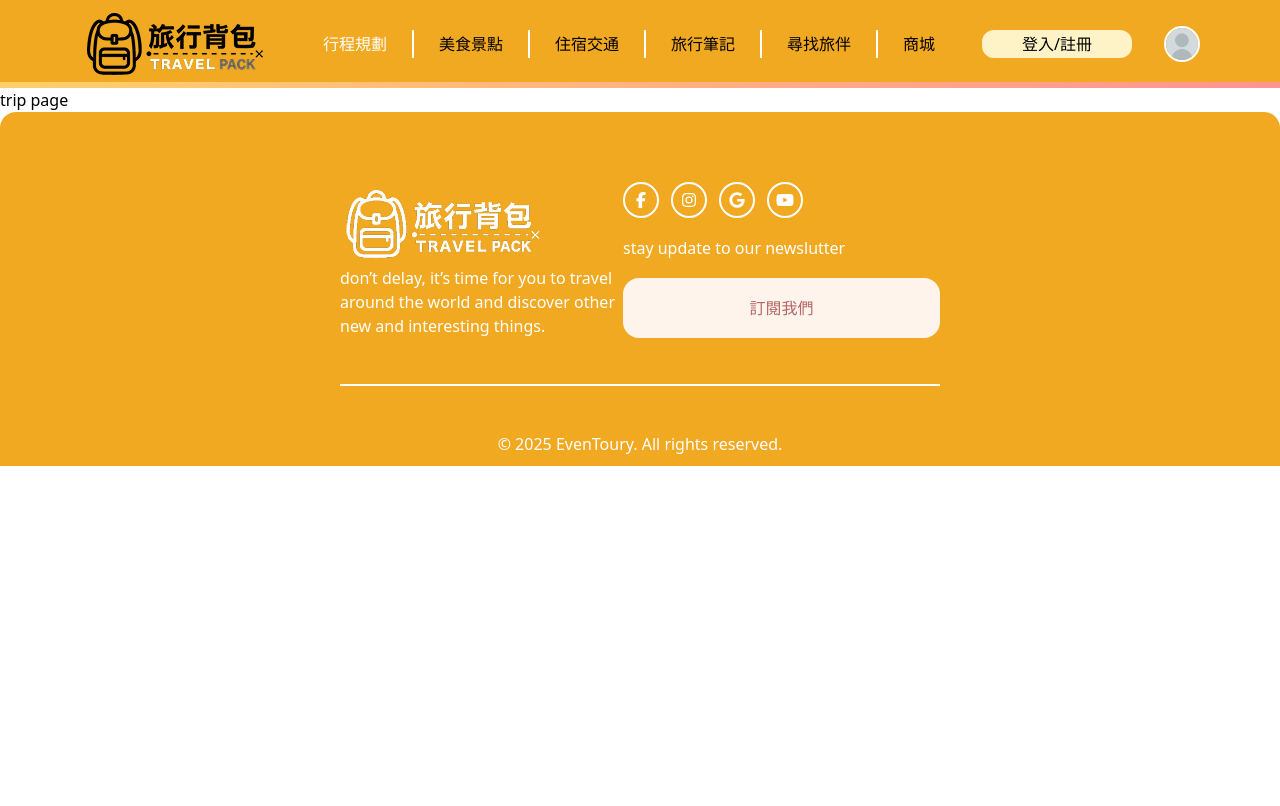
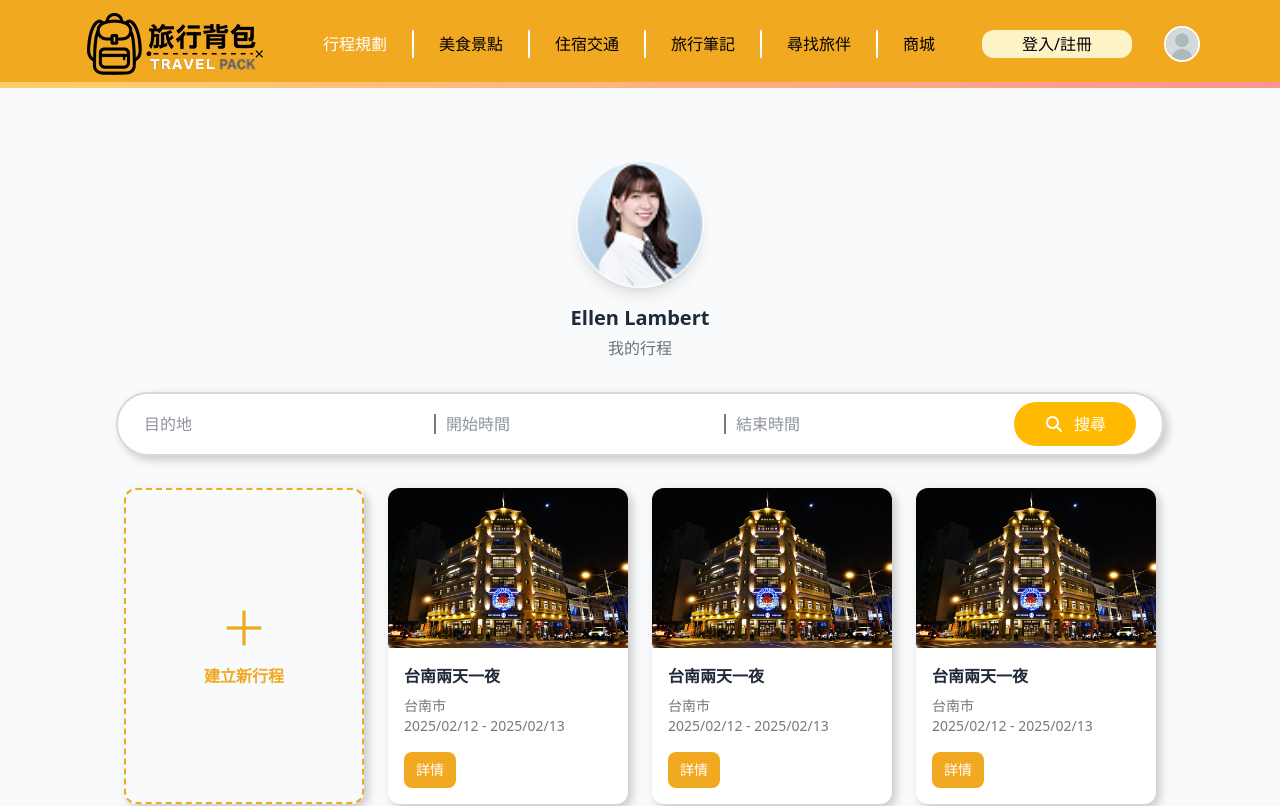
Before and after one commit to jetp02-25-team-a/frontend, a Next.js app: page /trip in a window 1280 px wide. Shown: the top 806 px of the page. Built offline with nearby package versions, Linux system fonts and the light colour scheme.

Commit message:
trip首頁與安裝react-datepicker套件

```diff
--- /dev/null
+++ b/app/trip/_components/TripCard.tsx
@@ -0,0 +1,27 @@
+interface TripCardProps {
+  title: string;
+  location: string;
+  date: string;
+  image: string;
+}
+
+export default function TripCard({
+  title,
+  location,
+  date,
+  image,
+}: TripCardProps) {
+  return (
+    <div className="bg-white rounded-xl overflow-hidden transition customize_shadow hover:customize_shadow hover:scale-[1.02]">
+      <img src={image} alt={title} className="h-40 w-full object-cover" />
+      <div className="p-4">
+        <h3 className="font-bold mb-2">{title}</h3>
+        <p className="text-sm customize_text_gray">{location}</p>
+        <p className="text-sm customize_text_gray mb-4">{date}</p>
+        <button className="yellow-orange text-white px-3 py-2 rounded-lg text-sm hover:opacity-90 transition">
+          詳情
+        </button>
+      </div>
+    </div>
+  );
+}
--- /dev/null
+++ b/app/trip/_components/TripFilter.tsx
@@ -0,0 +1,68 @@
+'use client';
+
+import { useState } from 'react';
+import DatePicker, { registerLocale } from 'react-datepicker';
+import { zhTW } from 'date-fns/locale';
+import 'react-datepicker/dist/react-datepicker.css';
+import { FontAwesomeIcon } from '@fortawesome/react-fontawesome';
+import { faSearch } from '@fortawesome/free-solid-svg-icons';
+
+// 登記中文語系
+registerLocale('zh-TW', zhTW);
+
+export default function TripFilter() {
+  const [startDate, setStartDate] = useState<Date | null>(null);
+  const [endDate, setEndDate] = useState<Date | null>(null);
+
+  return (
+    <div className="border-2 border-[#D9D9D9] bg-white rounded-full w-[1048px] h-[64px] customize_shadow flex items-center justify-between px-[26px] py-[20px]">
+      {/* 目的地 */}
+      <div className="flex items-center w-[200px] justify-between">
+        <input
+          type="text"
+          placeholder="目的地"
+          className="focus:outline-none w-full"
+        />
+      </div>
+
+      {/* 開始日期 */}
+      <div className="flex items-center w-[200px] gap-[10px]">
+        <div className="customize_gray h-[20px] w-[2px]"></div>
+        <DatePicker
+          locale="zh-TW"
+          selected={startDate}
+          onChange={(date) => setStartDate(date)}
+          selectsStart
+          startDate={startDate}
+          endDate={endDate}
+          placeholderText="開始時間"
+          dateFormat="yyyy/MM/dd"
+          className="focus:outline-none w-[100px]"
+        />
+      </div>
+
+      {/* 結束日期 */}
+      <div className="flex items-center w-[200px] gap-[10px]">
+        <div className="customize_gray h-[20px] w-[2px]"></div>
+        <DatePicker
+          locale="zh-TW"
+          selected={endDate}
+          onChange={(date) => setEndDate(date)}
+          selectsEnd
+          startDate={startDate}
+          endDate={endDate}
+          minDate={startDate}
+          placeholderText="結束時間"
+          dateFormat="yyyy/MM/dd"
+          className="focus:outline-none w-[100px]"
+        />
+      </div>
+
+      {/* 搜尋按鈕 */}
+      <button className="bg-amber-400 text-white px-[30px] py-[10px] flex justify-center items-center gap-[10px] rounded-full">
+        <FontAwesomeIcon icon={faSearch} />
+        搜尋
+      </button>
+    </div>
+  );
+}
--- /dev/null
+++ b/app/trip/_components/TripProfile.tsx
@@ -0,0 +1,19 @@
+interface TripProfileProps {
+  name: string;
+}
+
+export default function TripProfile({ name }: TripProfileProps) {
+  return (
+    <div className="text-center">
+      <div className="w-32 h-32 mx-auto rounded-full overflow-hidden shadow-lg mb-4">
+        <img
+          src="/avatar.png"
+          alt="User"
+          className="object-cover w-full h-full"
+        />
+      </div>
+      <h2 className="text-xl font-semibold">{name}</h2>
+      <p className="text-gray-500 mt-1">我的行程</p>
+    </div>
+  );
+}
--- /dev/null
+++ b/app/trip/layout.tsx
@@ -0,0 +1,12 @@
+// app/trip/layout.tsx
+export default function TripLayout({
+  children,
+}: {
+  children: React.ReactNode;
+}) {
+  return (
+    <div className="min-h-screen bg-gray-50 text-gray-800">
+      <main className="container mx-auto px-4 py-8">{children}</main>
+    </div>
+  );
+}
--- a/app/trip/page.tsx
+++ b/app/trip/page.tsx
@@ -1,9 +1,106 @@
 'use client';
 
+import { useEffect, useState } from 'react';
+import TripProfile from './_components/TripProfile';
+import TripFilter from './_components/TripFilter';
+import TripCard from './_components/TripCard';
+
 export default function TripPage() {
+  const [trips, setTrips] = useState<any[]>([]);
+  const [loading, setLoading] = useState(false);
+  const [hasMore, setHasMore] = useState(true);
+  const [showGoTop, setShowGoTop] = useState(false); // ✅ 新增狀態
+
+  // 模擬 API 載入
+  const loadTrips = async () => {
+    setLoading(true);
+
+    // 模擬延遲與資料載入
+    await new Promise((resolve) => setTimeout(resolve, 800));
+    const newTrips = Array.from({ length: 8 }).map((_, i) => ({
+      id: trips.length + i,
+      title: '台南兩天一夜',
+      location: '台南市',
+      date: '2025/02/12 - 2025/02/13',
+      image: '/trip_sample.jpg',
+    }));
+
+    setTrips((prev) => [...prev, ...newTrips]);
+    setHasMore(newTrips.length > 0); // 假設載完就沒了
+    setLoading(false);
+  };
+
+  // 初次載入
+  useEffect(() => {
+    loadTrips();
+  }, []);
+
+  // 滾動偵測
+  useEffect(() => {
+    const handleScroll = () => {
+      // ✅ 顯示「回到頂部」按鈕
+      if (window.scrollY > 300) {
+        setShowGoTop(true);
+      } else {
+        setShowGoTop(false);
+      }
+
+      // Infinite Scroll 載入更多
+      if (
+        window.innerHeight + window.scrollY >=
+          document.body.offsetHeight - 200 &&
+        hasMore &&
+        !loading
+      ) {
+        loadTrips();
+      }
+    };
+
+    window.addEventListener('scroll', handleScroll);
+    return () => window.removeEventListener('scroll', handleScroll);
+  }, [hasMore, loading]);
+
   return (
-    <>
-      <h1>trip page</h1>
-    </>
+    <div className="flex flex-col items-center gap-8 py-10">
+      <TripProfile name="Ellen Lambert" />
+      <TripFilter />
+
+      {/* 行程卡區塊 */}
+      <section className="grid grid-cols-1 sm:grid-cols-2 md:grid-cols-3 lg:grid-cols-4 gap-6">
+        {/* 新增卡 */}
+        <div className="flex flex-col justify-center items-center border-2 border-dashed border-yellow-orange rounded-xl hover:bg-[#FFF4E5] cursor-pointer transition p-8 customize_shadow">
+          <div className="text-5xl text-[#F2A922] mb-3">＋</div>
+          <p className="font-semibold text-[#F2A922]">建立新行程</p>
+        </div>
+
+        {/* 現有行程卡 */}
+        {trips.map((trip) => (
+          <TripCard
+            key={trip.id}
+            title={trip.title}
+            location={trip.location}
+            date={trip.date}
+            image={trip.image}
+          />
+        ))}
+      </section>
+
+      {/* 載入中提示 */}
+      {loading && (
+        <div className="text-yellow-500 font-semibold mt-6 animate-pulse">
+          正在載入更多行程...
+        </div>
+      )}
+
+      {/* ✅ 回到頂部按鈕 */}
+      {showGoTop && (
+        <button
+          onClick={() => window.scrollTo({ top: 0, behavior: 'smooth' })}
+          className="fixed bottom-6 right-6 bg-yellow-500 text-white px-4 py-2 rounded-full shadow-lg hover:opacity-90 transition"
+        >
+          TOP
+        </button>
+      )}
+    </div>
   );
 }
```
Also changed, not shown: package.json (+6 -4 lines), public/trip_sample.jpg (added).
